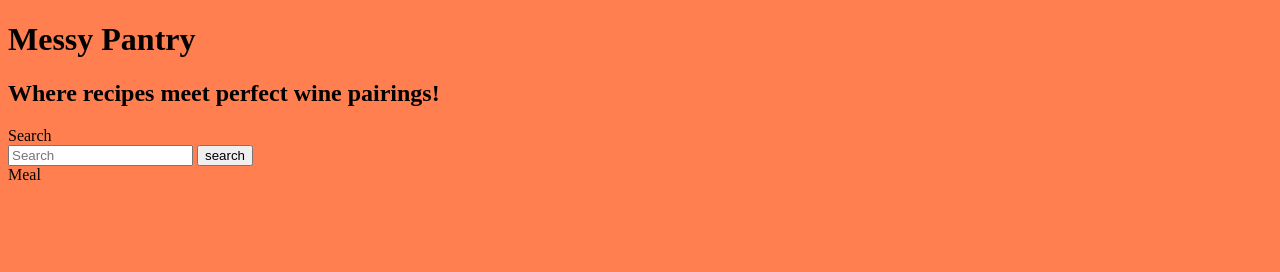
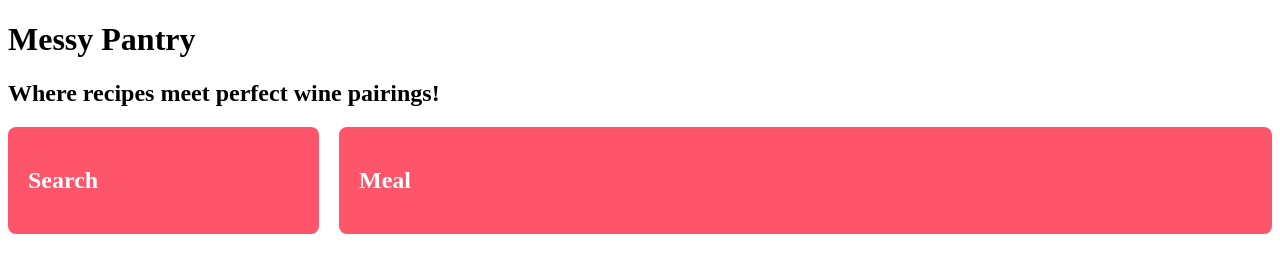
Before and after one commit to need-to-excel/Messy-Pantry, a plain HTML site: page index.html in a window 1280 px wide. Drawn offline with nearby package versions, Linux system fonts and the light colour scheme; no server answers.

Commit message:
Added changes to css and html files

```diff
--- a/assets/style.css
+++ b/assets/style.css
@@ -1 +1,19 @@
-body {background-color: coral;}
+.grid-container {
+    display: grid;
+    grid-template-columns: 1fr 3fr;
+    gap: 20px;
+}
+
+.meal-column {
+    background-color: #ff556a;
+    padding: 20px;
+    border-radius: 8px;
+    color: white;
+}
+
+.search-column {
+    background-color: #ff556a;
+    padding: 20px;
+    border-radius: 8px;
+    color: white;
+}
--- a/index.html
+++ b/index.html
@@ -1,16 +1,16 @@
 <!DOCTYPE html>
 <html lang="en">
+
 <head>
   <meta charset="UTF-8" />
   <meta name="viewport" content="width=device-width, initial-scale=1.0" />
   <link rel="stylesheet" href="assets/style.css">
-    <script
-      src="https://cdn.jsdelivr.net/npm/bootstrap@5.3.2/dist/js/bootstrap.bundle.min.js"
+  <script src="https://cdn.jsdelivr.net/npm/bootstrap@5.3.2/dist/js/bootstrap.bundle.min.js"
     integrity="sha384-C6RzsynM9kWDrMNeT87bh95OGNyZPhcTNXj1NW7RuBCsyN/o0jlpcV8Qyq46cDfL"
-      crossorigin="anonymous"
-    ></script>
+    crossorigin="anonymous"></script>
   <title>Document</title>
 </head>
+
 <body>
   <!-- Jumbotron for Title -->
   <div class="p-5 mb-4 rounded-3">
@@ -24,33 +24,25 @@
     </div>
   </div>
 
-    <!-- Main content -->
-    <div class="container text-center">
-      <div class="row align-items-center">
-        <div class="search">
-          Search
-          <div class="input-group">
-            <input
-              type="search"
-              class="form-control rounded"
-              placeholder="Search"
-              aria-label="Search"
-              aria-describedby="search-addon"
-            />
-            <button
-              type="button"
-              class="btn btn-outline-primary"
-              data-mdb-ripple-init
-            >
-              search
-            </button>
+  <div class="container mt-5">
+    <div class="grid-container">
+
+      <!-- Small Column on the Left -->
+      <div class="search-column">
+        <h2>Search</h2>
+      </div>
+
+      <!-- Wide Column on the Right -->
+      <div class="meal-column">
+        <h2>Meal</h2>
       </div>
     </div>
-        <div class="meal">Meal</div>
   </div>
-    </div>
+
+
   <script src="https://cdn.jsdelivr.net/npm/dayjs@1/dayjs.min.js"></script>
   <script src="https://cdnjs.cloudflare.com/ajax/libs/jquery/3.2.1/jquery.min.js"></script>
   <script src="script.js"></script>
 </body>
+
 </html>
```
Lines whose indentation alone changed are shown as unchanged.
